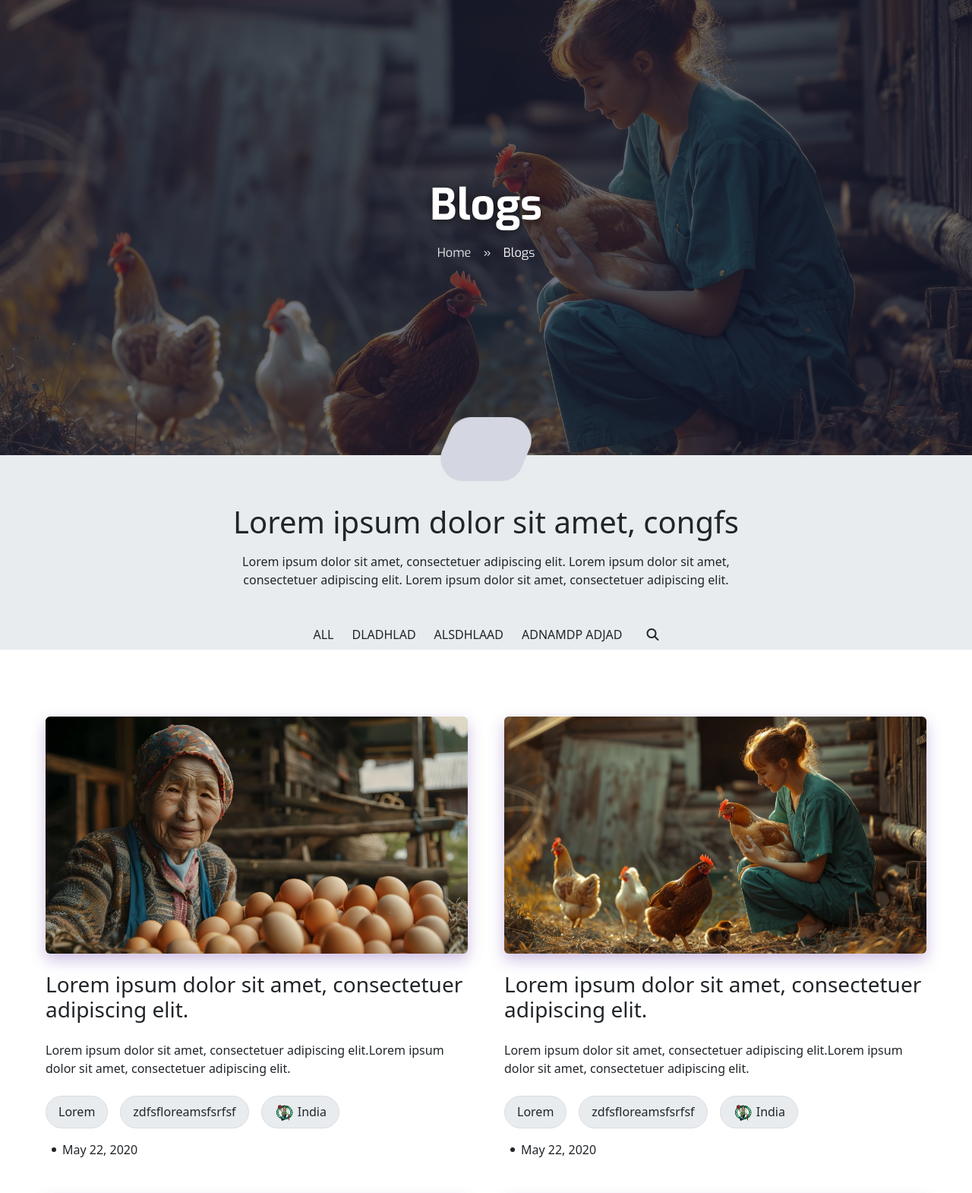
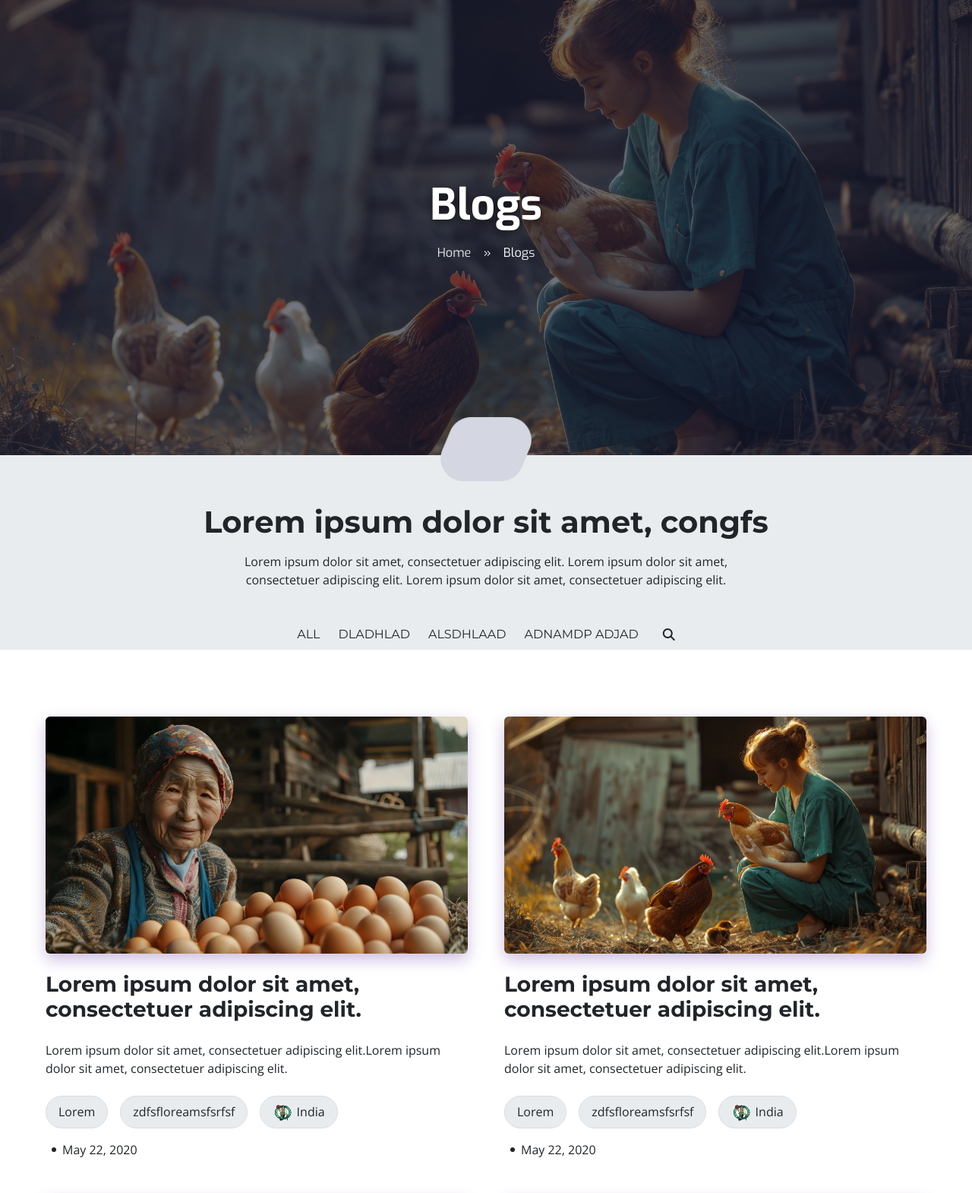
Before and after one commit to electrodragon/BeMotion, a PHP site: page /blogs.php in a window 1280 px wide. Shown: the part 71-1641 px from the top of the page at 76% size. Run offline with PHP 8.4, Linux system fonts and the light colour scheme; style sheets or scripts are compiled from the project's sources; some web fonts are replaced.

Commit message:
blog page font adjust

```diff
--- a/scss/_fonts.scss
+++ b/scss/_fonts.scss
@@ -165,6 +165,13 @@
   font-style: normal;
 }
 
+@mixin font-montserrat-regular {
+  font-family: "Montserrat", sans-serif;
+  font-optical-sizing: auto;
+  font-weight: 400;
+  font-style: normal;
+}
+
 @mixin font-open-sans-regular {
   font-family: "Open Sans", sans-serif;
   font-optical-sizing: auto;
--- a/scss/pages/blogs/_blog_categories_section.scss
+++ b/scss/pages/blogs/_blog_categories_section.scss
@@ -18,11 +18,13 @@
     }
 
     h1 {
+      @include font-montserrat-bold();
       text-align: center;
       margin-bottom: 1rem;
     }
 
     p {
+      @include font-open-sans-regular();
       text-align: center;
       margin-bottom: 2rem;
       max-width: 800px;
@@ -38,6 +40,7 @@
         gap: 24px;
 
         .category {
+          @include font-montserrat-regular();;
           text-transform: uppercase;
 
           &:hover {
--- a/scss/pages/blogs/_blog_explore_section.scss
+++ b/scss/pages/blogs/_blog_explore_section.scss
@@ -2,6 +2,10 @@
   padding: 40px 0;
 
   .blog-explore-layout {
+
+    h1 {
+      @include font-montserrat-bold();
+    }
 
     .blog-recent-card {
       width: 100%;
@@ -17,6 +21,14 @@
         }
       }
 
+      h3 {
+        @include font-montserrat-bold();
+      }
+
+      p {
+        @include font-open-sans-regular();
+      }
+
       .chips {
         .chip {
           background: var(--light-gray);
@@ -24,6 +36,7 @@
           padding: 8px 16px;
           border-radius: 24px;
           transition: background 0.3s ease;
+          @include font-open-sans-regular();
 
           &:hover {
             cursor: pointer;
@@ -33,6 +46,7 @@
       }
 
       .blog-publish-date {
+        @include font-open-sans-regular();
         display: flex;
         align-items: center;
         gap: 10px;
@@ -56,6 +70,7 @@
       align-items: center;
 
       .load-more-button {
+        @include font-exo-bold();
         text-transform: uppercase;
         background: var(--light-blue);
         border-radius: 24px;
--- a/scss/pages/blogs/_blog_features_section.scss
+++ b/scss/pages/blogs/_blog_features_section.scss
@@ -13,6 +13,14 @@
       }
     }
 
+    h3 {
+      @include font-montserrat-bold();
+    }
+
+    p {
+      @include font-open-sans-regular();
+    }
+
     .chips {
       .chip {
         background: var(--light-gray);
@@ -20,6 +28,7 @@
         padding: 8px 16px;
         border-radius: 24px;
         transition: background 0.3s ease;
+        @include font-open-sans-regular();
 
         &:hover {
           cursor: pointer;
@@ -29,6 +38,7 @@
     }
 
     .blog-publish-date {
+      @include font-open-sans-regular();
       display: flex;
       align-items: center;
       gap: 8px;
```
